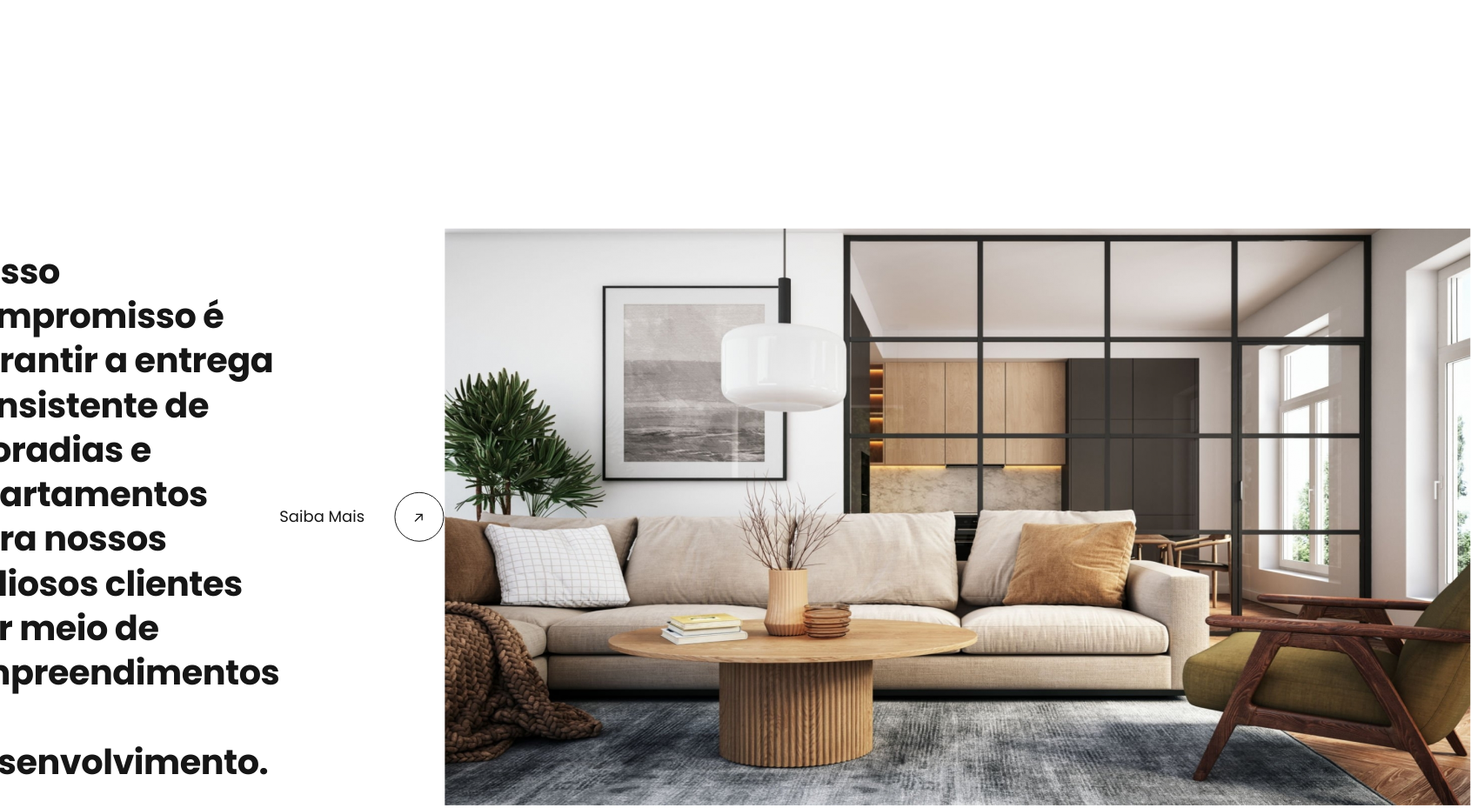
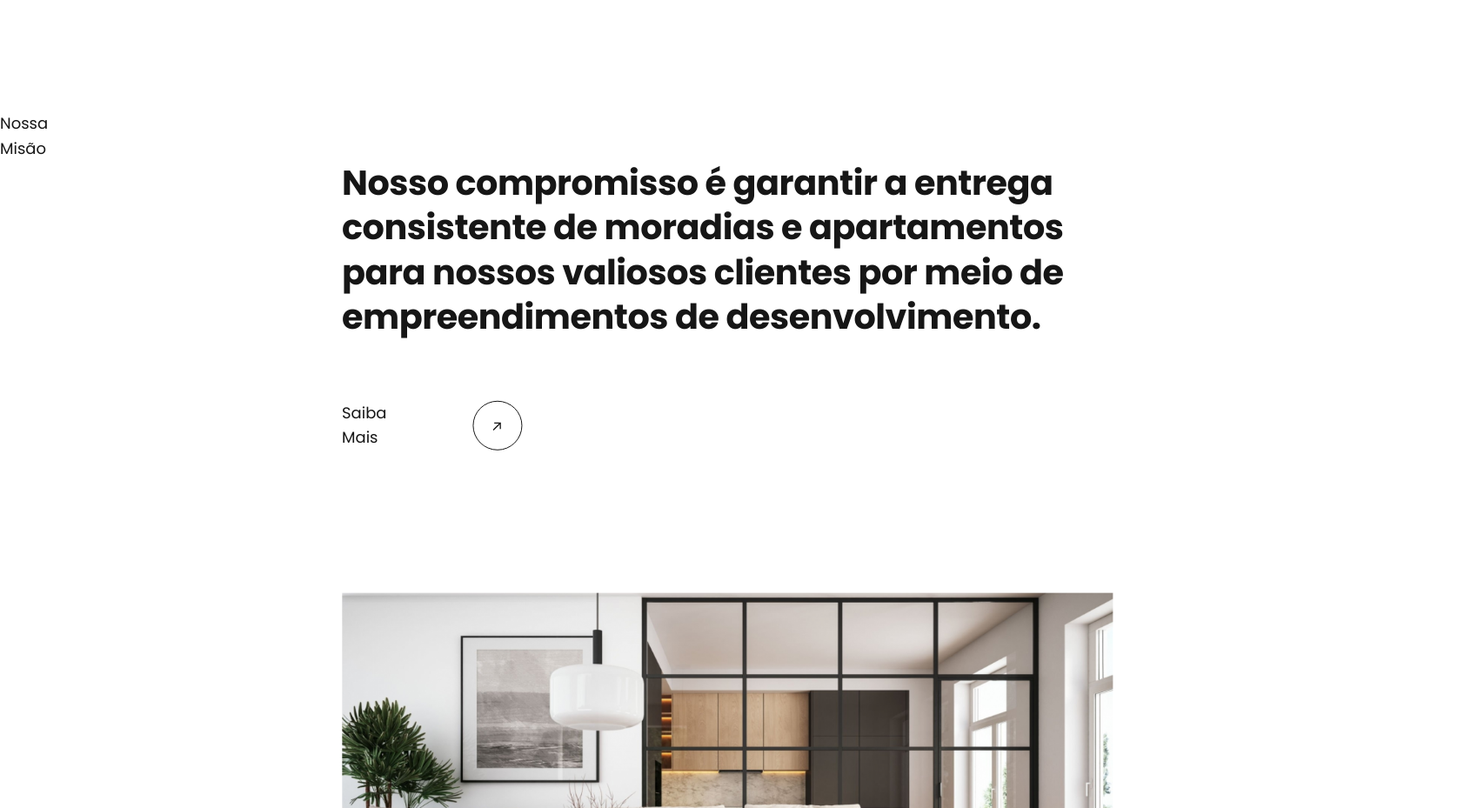
Before and after one commit to gschneider04/Mentoria, a plain HTML site: page index.html in a window 1280 px wide. Shown: the part 2000-2929 px from the top of the page at 87% size, 1691 px wide, since content can reach past the window. Drawn offline with Linux system fonts and the light colour scheme.

Commit message:
Modificações foram feitas na main, alterações e inclusão de sections e organização do CSS

```diff
--- a/index.html
+++ b/index.html
@@ -36,17 +36,35 @@
 
 
     </main>
+
         <img class="main1-img" src="/images/main-1.png" alt="">
-        <section>
-            <div class="container">
-            Nossa Missão
 
-            <h2 class="h2-section1">Nosso compromisso é garantir a entrega consistente de moradias e apartamentos para nossos valiosos clientes por meio de empreendimentos de desenvolvimento.</h2>
-            <br>
-            <p class="p-section1">Saiba Mais</p>
-            <img src="/images/link-black.svg" alt=""><br>
-            <img src="/images/section-1.png" alt="">
+    <section>
+
+        <div class="container">
+            <p class="p-section1">Nossa <br> Misão</p>
+            <div class="section-right">
+                <h2 class="h2-section1">Nosso compromisso é garantir a entrega consistente de moradias e apartamentos para nossos valiosos clientes por meio de empreendimentos de desenvolvimento.</h2>
+
+                <a class="a-section1" href="#">
+                <p class="link-p-section1">Saiba <br>Mais</p>
+                <img src="/images/link-black.svg" alt="">
+                </a>
+
+                <img class="img-section1" src="/images/section-1.png" alt="">
             </div>
-        </section>
+        </div>
+    </section>
+
+    <section>
+        <div class="container">
+            <h1>Disciplinado. <br> Controlada. <br> Retornos.</h1>
+            <p>Com confiança inabalável em nossa capacidade de criar projetos de qualidade, a Lorem Ipsum Co. garante grandes obras de arquitetura, selecionando projetos meticulosamente, traduzindo excelência em valor para nossos stakeholders.</p>
+            <a class="a-section2" href="#">
+                <p class="link-p-section2">Nossa<br>Abordagem</p>
+                <img src="/images/link-black.svg" alt="">
+            </a>
+        </div>
+    </section>
 </body>
 </html>
--- a/style.css
+++ b/style.css
@@ -80,9 +80,11 @@ main > .container {
     font-weight: 700;
     line-height: 76px;
     letter-spacing: -0.836px;
+
     width: 100%;
     max-width: 1353px;
     margin: 0 auto 40px auto;
+
 }
 /* </H1 DA MAIN > .CONTAINER> */
 
@@ -141,35 +143,38 @@ a {
 
 section {
     background-color: #FFF;
-    width: 1574.41px;
-    height: 1094.95px;
-    padding: 162px 0px 0px 0px;
-    color: #161616;
-    font-family: 'Poppins', sans-serif;
-    font-size: 18px;
-    font-style: normal;
-    font-weight: 500;
-    line-height: 28.5px;
-
-    display: flex;
+    width: 100%;
+    max-width: 1574px;
+    margin: 0;
+    padding: 162px 0 0 0;
+    flex-wrap: wrap;
 }
 
 section .container {
     background-color: #FFF;
     display: flex;
-    justify-content: center;
+    flex-wrap: wrap;
+   /*  justify-content: center;
     align-items: center;
-
+    align-content: center; */
+    margin: 0;
+    width: 100%;
+    max-width: 1574px;
 }
 
+.section-right {
+    width: 100%;
+    max-width: 1180px;
+
+    margin: 0 0 0 393px;
+}
 /* <ESTILIZAÇÃO DA PRIMEIRA SECTION> */
 
 .h2-section1 {
-    display: flex;
-    width: 840px;
-    height: 155px;
-    flex-direction: column;
-    justify-content: center;
+    width: 100%;
+    max-width: 840px;
+
+
 
     color: #161616;
     font-family: 'Poppins', sans-serif;
@@ -178,15 +183,12 @@ section .container {
     font-weight: 700;
     line-height: 51.3px;
     letter-spacing: -0.47px;
+
 }
 
 .p-section1 {
-    display: flex;
-    width: 131.25px;
-    height: 23px;
-    flex-direction: column;
-    justify-content: center;
-    flex-shrink: 0;
+    width: 100%;
+    max-width: 183px;
 
     color: #161616;
     font-family: 'Poppins', sans-serif;
@@ -194,6 +196,42 @@ section .container {
     font-style: normal;
     font-weight: 500;
     line-height: 28.5px;
+
+
+}
+
+.link-p-section1 {
+    color: #161616;
+    font-family: 'Poppins', sans-serif;
+    font-size: 18px;
+    font-style: normal;
+    font-weight: 500;
+    line-height: 28.5px;
+
+    width: 100%;
+    max-width: 131px;
+}
+.a-section1 {
+    width: 100%;
+    max-width: 1180px;
+
+    align-items: center;
+    justify-content: initial;
+    gap: 19px;
+
+    color: #161616;
+    font-family: 'Poppins', sans-serif;
+    font-size: 18px;
+    font-style: normal;
+    font-weight: 500;
+    line-height: 28.5px;
+
+    padding-bottom: 163px;
+}
+
+.img-section1 {
+    width: 100%;
+    max-width: 1178px;
 }
 
 /* </ESTILIZAÇÃO DA PRIMEIRA SECTION> */
```
